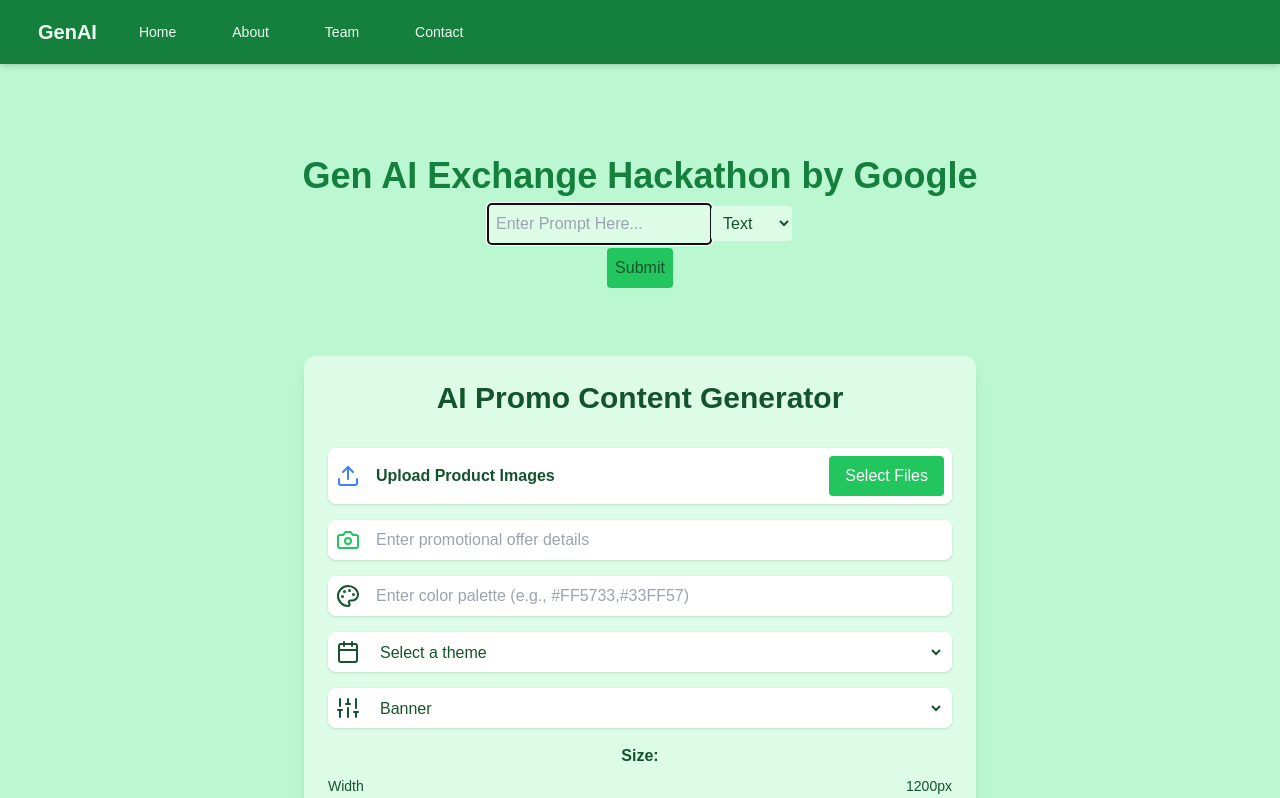
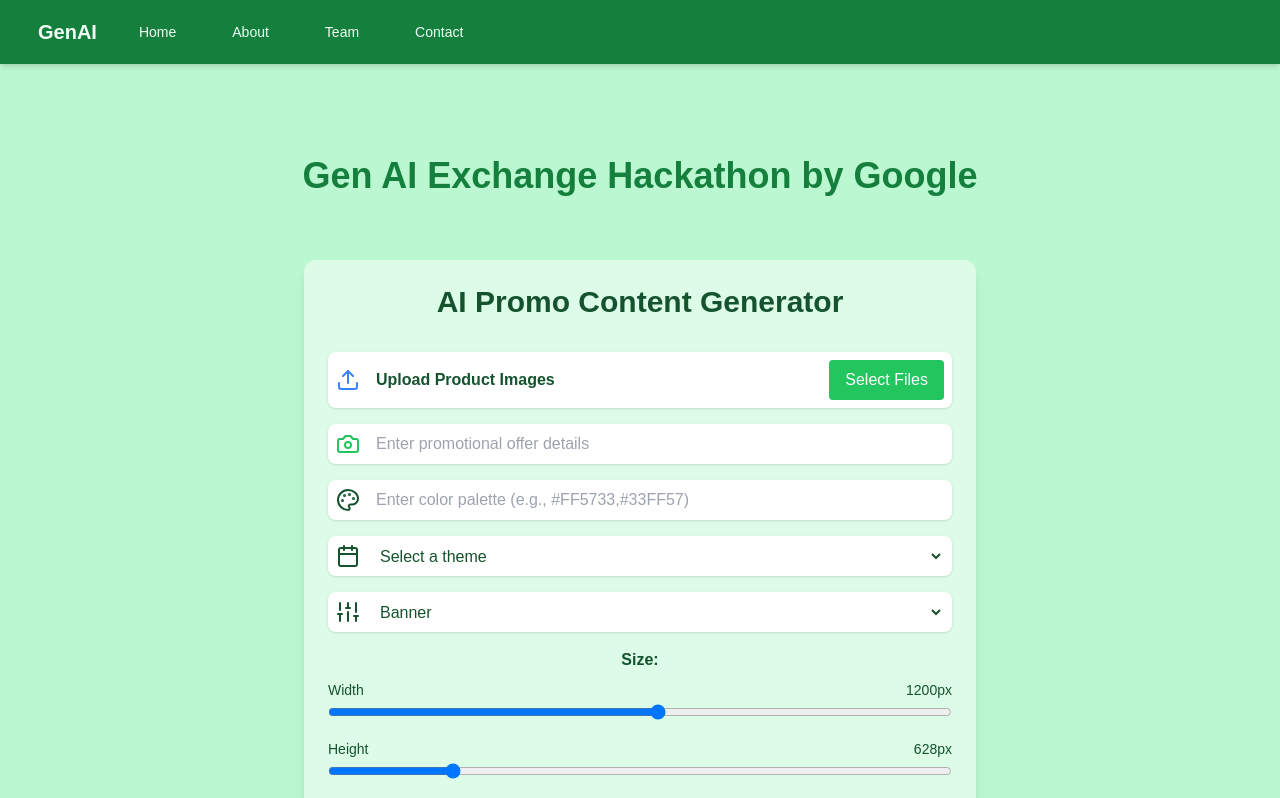
Before and after one commit to shoaib2000857/GroupG, a Next.js app: page / in a window 1280 px wide. Shown: the top 798 px of the page. Built offline with nearby package versions, Linux system fonts and the light colour scheme.

Commit message:
Update hero.js

```diff
--- a/components/hero.js
+++ b/components/hero.js
@@ -38,30 +38,6 @@
       </h1>
       {response && <p className="text-xl font-bold text-green-500">{response}</p>}
       {error && <p className="text-red-600">{error}</p>}
-      <form onSubmit={onSubmit} className="mt-2">
-
-        <input
-          type="text"
-          required
-          autoFocus
-          readOnly={isLoading}
-          name="prompt"
-          value={data.prompt}
-          onChange={postData}
-          placeholder="Enter Prompt Here..."
-          className="bg-green-100 text-green-900 p-2 rounded"
-        />
-        <select name='type' disabled={isLoading} onChange={postData} className="bg-green-100 text-green-900 p-2 rounded">
-          <option value='text'>Text</option>
-          <option value='image'>Image</option>
-          <option value='video'>Video</option>
-        </select>
-        <br />
-        <button disabled={isLoading}
-          className="btn btn-primary bg-green-500 hover:bg-green-300 rounded m-1 p-2">
-          {isLoading ? 'Loading...' : 'Submit'}
-        </button>
-      </form>
     </div>
   );
 }
```
